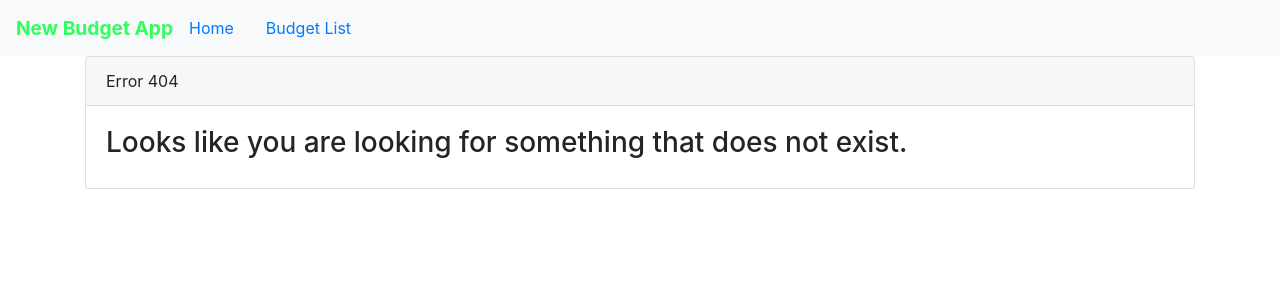
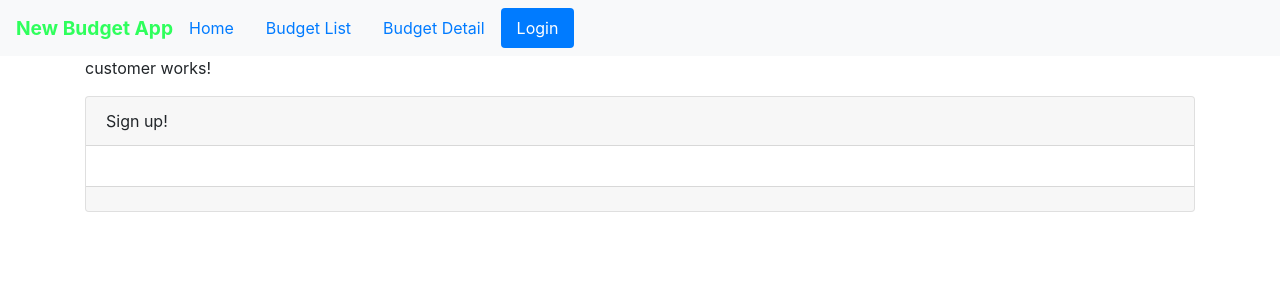
Before and after one commit to nathanc85/NewBudgetApp, an Angular app: page /login in a window 1280 px wide. Before the commit this address had no page. Shown: the top 300 px of the page. Built offline with nearby package versions, Linux system fonts and the light colour scheme.

Commit message:
Added login component. More nav options + cleaned the budget list columns.

```diff
--- a/src/app/app.component.html
+++ b/src/app/app.component.html
@@ -2,7 +2,9 @@
   <a class="navbar-light">{{pageTitle}}</a>
   <ul class="nav nav-pills">
     <li><a [routerLink]="['/welcome']" routerLinkActive="active"  class="nav-link">Home</a></li>
-    <li><a [routerLink]="['/budgets']" routerLinkActive="active"  class="nav-link">Budget List</a></li>
+    <li><a [routerLink]="['/budgets']" routerLinkActive="active" [routerLinkActiveOptions] = '{exact: true}' class="nav-link">Budget List</a></li>
+    <li><a [routerLink]="['/budgets/1']" routerLinkActive="active"  class="nav-link">Budget Detail</a></li>
+    <li><a [routerLink]="['/login']" routerLinkActive="active"  class="nav-link">Login</a></li>
   </ul>
 </nav>
 <div class="container">
--- a/src/app/app.module.ts
+++ b/src/app/app.module.ts
@@ -10,9 +10,11 @@ import { BudgetListComponent } from './budgets/budget-list.component';
 import { NoDotsPipe } from './shared/no-dots-pipe.pipe';
 import { BudgetDetailComponent } from './budgets/budget-detail.component';
 import { WelcomeComponent } from './general/welcome.component';
+import { CustomerComponent } from './customers/customer.component';
 
 const ROUTES: Route[] = [
   {path: 'welcome', component: WelcomeComponent},
+  {path: 'login', component: CustomerComponent},
   {path: 'budgets', component: BudgetListComponent},
   {path: 'budgets/:id', canActivate: [BudgetDetailGuard] , component: BudgetDetailComponent},
   {path: '', redirectTo: 'budgets', pathMatch: 'full'},
@@ -26,7 +28,8 @@ const ROUTES: Route[] = [
     NoDotsPipe,
     BudgetDetailComponent,
     WelcomeComponent,
-    PageErrorComponent
+    PageErrorComponent,
+    CustomerComponent
   ],
   imports: [
     BrowserModule,
--- a/src/app/budgets/budget-list.component.html
+++ b/src/app/budgets/budget-list.component.html
@@ -25,9 +25,9 @@
             <th>Name</th>
             <th>Budget Amount</th>
             <th>Planned</th>
-            <th>Unplanned</th>
+            <!-- <th>Unplanned</th> -->
             <th>Spent</th>
-            <th>Remaining</th>
+            <!-- <th>Remaining</th> -->
             <th>Notes</th>
             <th>Last modified</th>
             <th>Planning</th>
@@ -54,13 +54,13 @@
             <td>
               {{ budget.amountPlanned | currency: "USD":"symbol":"1.2-2" }}
             </td>
-            <td>
+            <!-- <td>
               {{ budget.amountUnplanned | currency: "USD":"symbol":"1.2-2" }}
-            </td>
+            </td> -->
             <td>{{ budget.amountSpent | currency: "USD":"symbol":"1.2-2" }}</td>
-            <td>
+            <!-- <td>
               {{ budget.amountRemaining | currency: "USD":"symbol":"1.2-2" }}
-            </td>
+            </td> -->
             <td>{{ budget.notes | noDotsPipe }}</td>
             <td>{{ budget.lastModified | date: "short" }}</td>
             <td>{{ budget.planningRating }}</td>
--- /dev/null
+++ b/src/app/customers/customer.component.html
@@ -0,0 +1,8 @@
+<p>customer works!</p>
+
+<div class="card">
+  <div class="card-header">{{pageTitle}}</div>
+  <div class="card-body">
+  </div>
+  <div class="card-footer"></div>
+</div>
--- /dev/null
+++ b/src/app/customers/customer.component.ts
@@ -0,0 +1,16 @@
+import { Component, OnInit } from '@angular/core';
+
+@Component({
+  selector: 'app-customer',
+  templateUrl: './customer.component.html',
+  styles: []
+})
+export class CustomerComponent implements OnInit {
+  pageTitle = 'Sign up!';
+
+  constructor() { }
+
+  ngOnInit() {
+  }
+
+}
```
